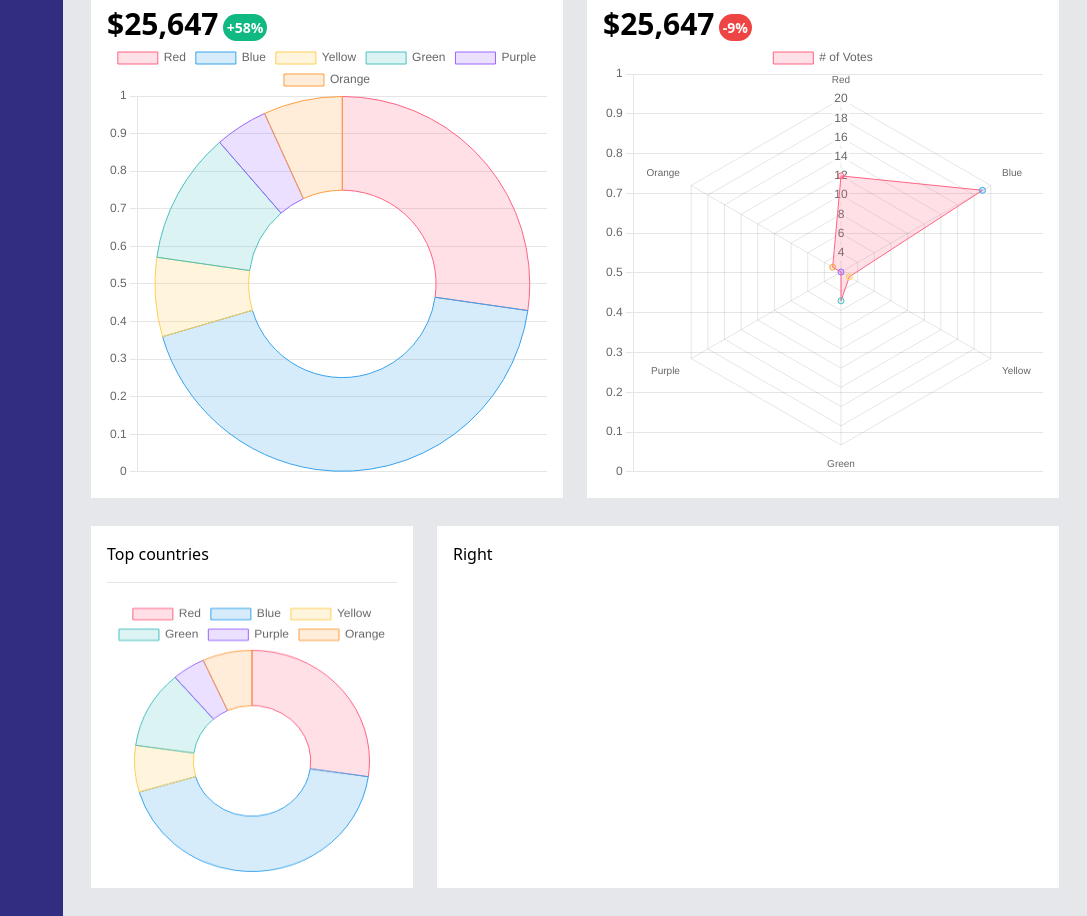
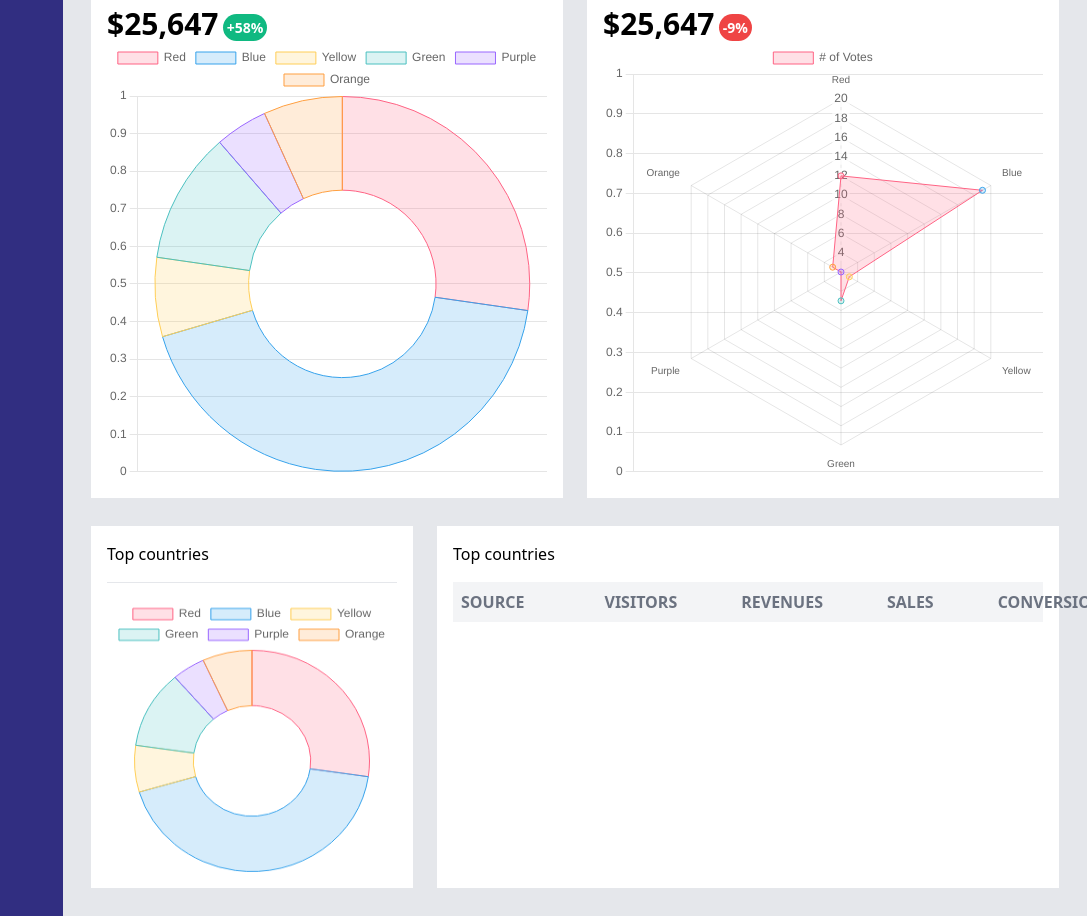
Before and after one commit to SalimKobi/DASHBOARD, a website: page public/index.html in a window 1280 px wide. Shown: the part 822-1738 px from the top of the page, without its empty margins (193-1280 px from the left). Drawn offline with nearby package versions, Linux system fonts and the light colour scheme; files that its build step writes are made by us from their sources.

Commit message:
I completes the heading for the top countries table

```diff
--- a/public/index.html
+++ b/public/index.html
@@ -155,7 +155,20 @@
             <div class="bg-white pb-4">Top countries</div>
             <canvas id="chart5" class="pt-4"></canvas>
           </div>
-          <div class="bg-white w-2/3 p-4">Right</div>
+          <div class="bg-white w-2/3 p-4">
+            <div class="bg-white pb-4">Top countries</div>
+            <div class="flex bg-gray-100 p-2 text-gray-500 uppercase font-bold">
+              <div class="w-1/3">
+                <div>Source</div>
+              </div>
+              <div class="w-3/4 flex space-x-16">
+                <div>Visitors</div>
+                <div>Revenues</div>
+                <div>Sales</div>
+                <div>Conversion</div>
+              </div>
+            </div>
+          </div>
         </div>
       </div>
       <script>
```
